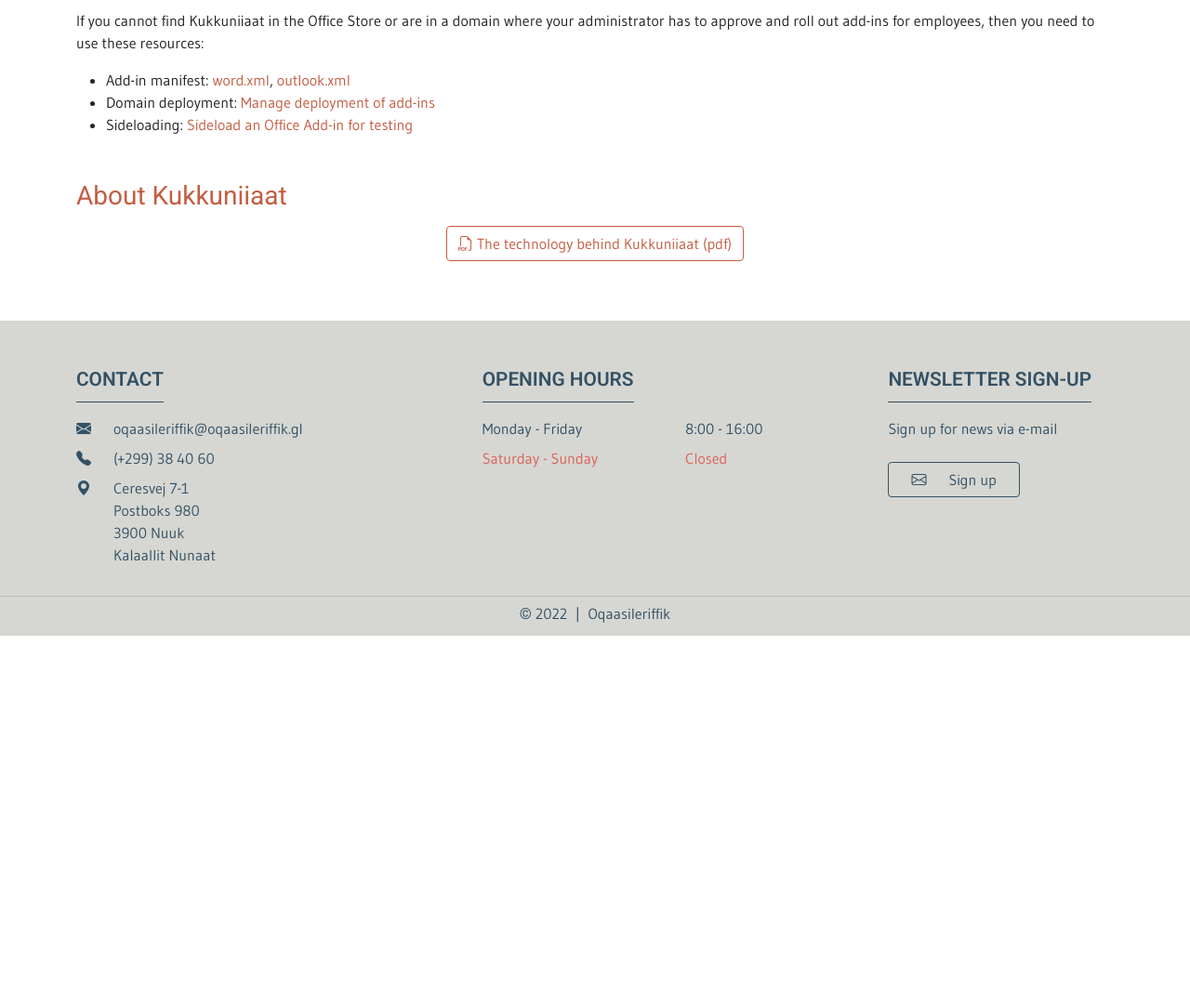
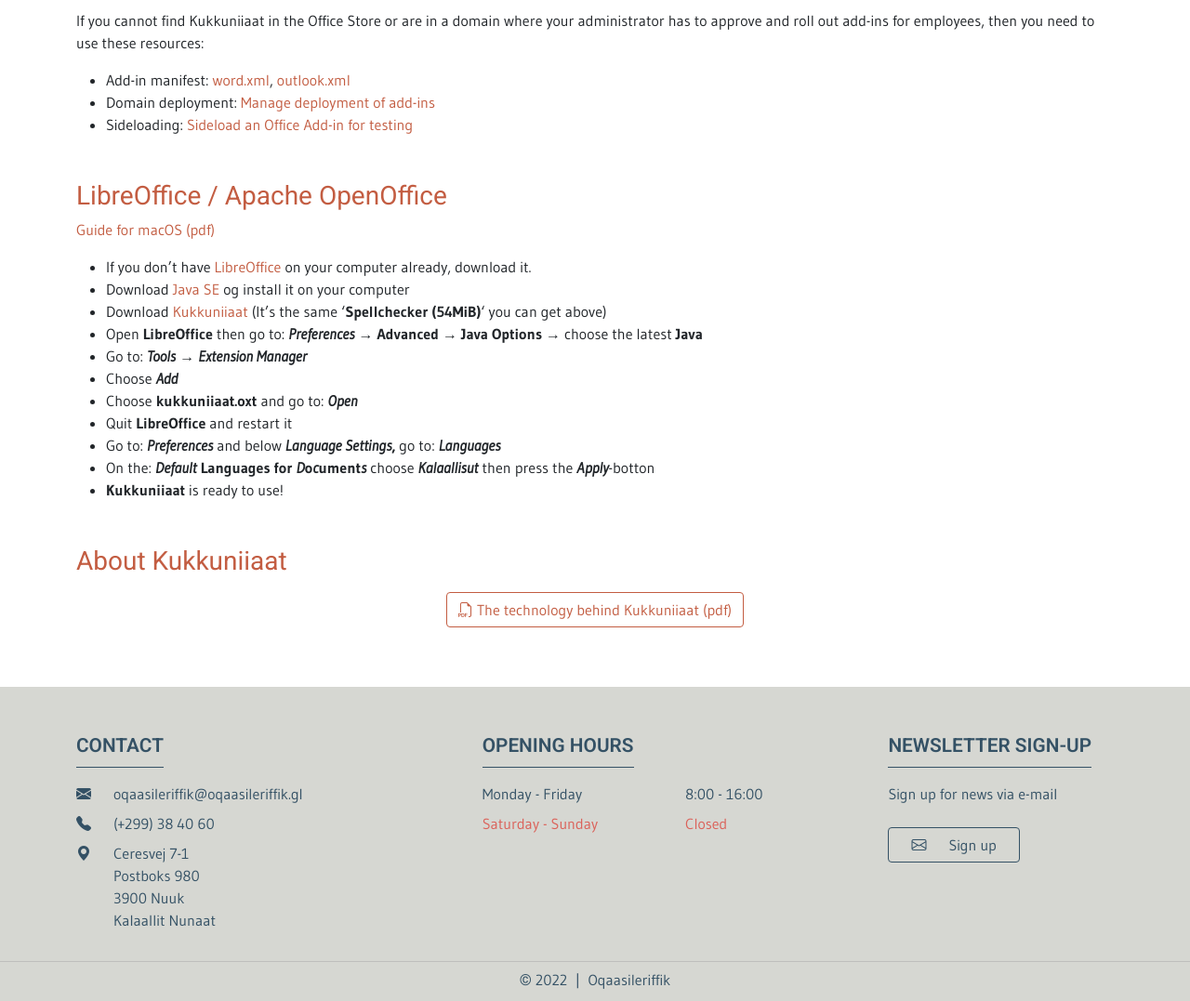
Before and after one commit to Oqaasileriffik/kukkuniiaat, a PHP site: page / in a window 1280 px wide. Shown: the part 548-1625 px from the top of the page at 93% size. Before the commit the page ends 1232 px from the top, so only its background shows below. Run offline with PHP 8.4, Linux system fonts and the light colour scheme; some libraries are stand-ins or nearby versions.

Commit message:
Add LO/AOO guide

```diff
--- a/www/_inc/l10n-dan.php
+++ b/www/_inc/l10n-dan.php
@@ -16,6 +16,17 @@
 $GLOBALS['-l10n']['dan']['HDR_TOS_CONFIDENTIALITY'] = 'Fortrolighed';
 $GLOBALS['-l10n']['dan']['HDR_TOS_PRIVACY'] = 'Privatlivspolitik';
 $GLOBALS['-l10n']['dan']['HDR_TOS_TERMS'] = 'Anvendelsesvilkår';
+$GLOBALS['-l10n']['dan']['HTML_LOAOO_020'] = '<li>Hent <a href="http://www.libreoffice.org/download/libreoffice-fresh/">LibreOffice</a> hvis du ikke har den i forvejen og installer den på din computer</li>
+<li>Hent <a href="https://www.oracle.com/technetwork/java/javase/downloads/index.html">Java SE</a> og installer den op din computer</li>
+<li>Hent <a href="/d/Kukkuniiaat.oxt">Kukkuniiaat </a> (Det er den samme ‘<b>Kukkuniiaat (54MiB)</b>‘som kan klikkes ovenpå)</li>
+<li style="text-align: left;">Åbn <b>LibreOffice</b> og gå til: <em><b>Indstillinger</b></em>&nbsp; →&nbsp; <em><b>Avanceret</b></em> →&nbsp; <em><b>Java-indstillinger</b></em> → vælg den nyeste <b>Java</b></li>
+<li>Gå til:<em><b> Funktioner</b></em> → <em><b>Udvidelsesadministration</b></em></li>
+<li><em>Tryk <b>Tilføj</b></em></li>
+<li>Vælg <b>kukkuniiaat.oxt</b> og gå til: <em><b>åbn</b></em></li>
+<li>Luk <b>LibreOffice</b>  ned og genstart den</li>
+<li><em>Gå til: <b>Indstillinger</b></em> og under <em><b>Sprogindstillinger</b></em>, gå til: <em><b>Sprog</b></em></li>
+<li><em>Inde i: <b>Standardsprog for dokumenter</b></em> vælg <b>kalaallisut</b> og tryk <b><em>Anvend</em></b>-knappen</li>
+<li><b>Kukkuniiaat</b> er klar til brug!</li>';
 $GLOBALS['-l10n']['dan']['LBL_EMAIL_ALL'] = 'Oqaasileriffik';
 $GLOBALS['-l10n']['dan']['LBL_EMAIL_DEV'] = 'Udvikleren';
 $GLOBALS['-l10n']['dan']['LBL_PRIVACY'] = 'Privatlivspolitik';
@@ -25,7 +36,7 @@
 $GLOBALS['-l10n']['dan']['SITE_SUBTITLE'] = 'Grønlandsk stavekontrol';
 $GLOBALS['-l10n']['dan']['SITE_TITLE'] = 'Grønlandsk stavekontrol &laquo; Kukkuniiaat &laquo; Oqaasileriffik';
 $GLOBALS['-l10n']['dan']['TXT_ABOUT_PDF'] = 'Teknikken bag Kukkuniiaat';
-$GLOBALS['-l10n']['dan']['TXT_COMING_SOON'] = 'kommer snart';
+$GLOBALS['-l10n']['dan']['TXT_LOAOO_010'] = '<a href="https://oqaasileriffik.gl/wp-content/uploads/2021/02/Instruktion-til-Mac-om-Kukkuniiaat_17.12.20.pdf">Instruktion til macOS(pdf)</a>';
 $GLOBALS['-l10n']['dan']['TXT_SIDELOAD_010'] = 'Hvis man ikke kan finde Kukkuniiaat i Office Store eller er på et domæne hvor ens administrator skal godkende og rulle add-ins ud til medarbejdere, så skal man bruge disse links:';
 $GLOBALS['-l10n']['dan']['TXT_SIDELOAD_020'] = 'Add-in manifest:';
 $GLOBALS['-l10n']['dan']['TXT_SIDELOAD_030'] = 'Domæne-deployment:';
--- a/www/_inc/l10n-eng.php
+++ b/www/_inc/l10n-eng.php
@@ -16,6 +16,17 @@
 $GLOBALS['-l10n']['eng']['HDR_TOS_CONFIDENTIALITY'] = 'Confidentiality';
 $GLOBALS['-l10n']['eng']['HDR_TOS_PRIVACY'] = 'Privacy Policy';
 $GLOBALS['-l10n']['eng']['HDR_TOS_TERMS'] = 'Terms of Service';
+$GLOBALS['-l10n']['eng']['HTML_LOAOO_020'] = '<li>If you don’t have <a href="http://www.libreoffice.org/download/libreoffice-fresh/">LibreOffice</a> on your computer already, download it.</li>
+<li>Download <a href="https://www.oracle.com/technetwork/java/javase/downloads/index.html">Java SE</a> og install it on your computer</li>
+<li>Download <a href="/d/Kukkuniiaat.oxt">Kukkuniiaat</a> (It’s the same ‘<b>Spellchecker (54MiB)</b>‘ you can get above)</li>
+<li>Open<b> LibreOffice</b> then go to: <b><i><b>Preferences</b></i></b> → <b>A</b><b>d</b><b>vance</b><b>d</b> → <b>Java</b><b> Options</b> → choose the latest <b>Java</b></li>
+<li>Go to: <b><i><b>Tools</b></i></b> → <b><i><b>Extension Manager</b></i></b></li>
+<li>Choose <b><i><b>Add</b></i></b></li>
+<li>Choose <b>kukkuniiaat.oxt</b> and go to: <b><i><b>O</b></i></b><b><i><b>pen</b></i></b></li>
+<li>Quit <b>LibreOffice</b> and restart it</li>
+<li>Go to: <b><i><b>Preferences</b></i></b> and below <b><i><b>Language Settings</b></i></b><b>, </b>go to: <b><i><b>Languages</b></i></b></li>
+<li>On the: <b><i><b>Default</b></i></b> <b>Languages </b><b>for </b><b><i><b>D</b></i></b><b>o</b><b><i><b>c</b></i></b><b>ument</b><b><i><b>s</b></i></b> choose <b><i>K</i></b><b><i>alaallisut</i></b> then press the <em><b>Apply</b></em>-botton</li>
+<li><b>Kukkuniiaat</b> is ready to use!</li>';
 $GLOBALS['-l10n']['eng']['LBL_EMAIL_ALL'] = 'Oqaasileriffik';
 $GLOBALS['-l10n']['eng']['LBL_EMAIL_DEV'] = 'Developer';
 $GLOBALS['-l10n']['eng']['LBL_PRIVACY'] = 'Privacy policy';
@@ -25,7 +36,7 @@
 $GLOBALS['-l10n']['eng']['SITE_SUBTITLE'] = 'Greenlandic Spell Checker';
 $GLOBALS['-l10n']['eng']['SITE_TITLE'] = 'Greenlandic Spell Checker &laquo; Kukkuniiaat &laquo; Oqaasileriffik';
 $GLOBALS['-l10n']['eng']['TXT_ABOUT_PDF'] = 'The technology behind Kukkuniiaat';
-$GLOBALS['-l10n']['eng']['TXT_COMING_SOON'] = 'coming soon';
+$GLOBALS['-l10n']['eng']['TXT_LOAOO_010'] = '<a href="https://oqaasileriffik.gl/wp-content/uploads/2021/02/Instruction-to-Mac-about-Kukkuniiaat1.pdf">Guide for macOS (pdf)</a>';
 $GLOBALS['-l10n']['eng']['TXT_SIDELOAD_010'] = 'If you cannot find Kukkuniiaat in the Office Store or are in a domain where your administrator has to approve and roll out add-ins for employees, then you need to use these resources:';
 $GLOBALS['-l10n']['eng']['TXT_SIDELOAD_020'] = 'Add-in manifest:';
 $GLOBALS['-l10n']['eng']['TXT_SIDELOAD_030'] = 'Domain deployment:';
--- a/www/_inc/l10n-kal.php
+++ b/www/_inc/l10n-kal.php
@@ -16,6 +16,16 @@
 $GLOBALS['-l10n']['kal']['HDR_TOS_CONFIDENTIALITY'] = 'Ingerlatitseqqiinnginnissaq';
 $GLOBALS['-l10n']['kal']['HDR_TOS_PRIVACY'] = 'Inunnut paasissutissat pillugit politikki';
 $GLOBALS['-l10n']['kal']['HDR_TOS_TERMS'] = 'Atuisumut atugassarititaasut';
+$GLOBALS['-l10n']['kal']['HTML_LOAOO_020'] = '<li><a href="http://www.libreoffice.org/download/libreoffice-fresh/">LibreOffice</a> pigeriinngikkukku aajuk qarasaasiannullu ikkullugu</li>
+<li><a href="https://www.oracle.com/technetwork/java/javase/downloads/index.html">Java SE</a> aajuk qarasaasiannullu ikkullugu</li>
+<li><a href="/d/Kukkuniiaat.oxt">Kukkuniiaat aajuk</a> (Qulaani ‘<b>Kukkuniiaat (54MiB)</b>‘-mik allassimasoq assigiinnarpaa)</li>
+<li style="text-align: left;"><b>LibreOffice</b> ammaruk kiisalu uku tuukkit: <em><b>Indstillinger</b></em>&nbsp; →&nbsp; <em><b>Avanceret</b></em> →&nbsp; <em><b>Java-indstillinger</b></em> → <b>Java</b> nutaanerpaaq toqqaruk</li><li>Uku iserfigikkit:<em><b> Funktioner</b></em> → <em><b>Udvidelsesadministration</b></em></li>
+<li><em><b>Tilføj</b></em> tooruk</li>
+<li><b>kukkuniiaat.oxt</b> toqqariarlugu <em><b>åbn</b></em> tooruk</li>
+<li><b>LibreOffice</b> qameriarlugu ikeqqiguk</li>
+<li><em><b>Indstillinger</b></em> iserfigeriarlugu <em><b>Sprogindstillinger</b></em>imi <em><b>Sprog</b></em> iserfigiuk</li>
+<li><em><b>Standardsprog for dokumenter</b></em>imi <b>kalaallisut</b> toqqaruk <b><em>Anvend</em></b> toorlugu</li>
+<li><b>Kukkuniiaat</b> atorsinnaanngorpat!</li>';
 $GLOBALS['-l10n']['kal']['LBL_EMAIL_ALL'] = 'Oqaasileriffik';
 $GLOBALS['-l10n']['kal']['LBL_EMAIL_DEV'] = 'Ineriartortitsisoq';
 $GLOBALS['-l10n']['kal']['LBL_PRIVACY'] = 'Inunnut paasissutissat pillugit politikki';
@@ -25,7 +35,7 @@
 $GLOBALS['-l10n']['kal']['SITE_SUBTITLE'] = 'Kalaallisut kukkuniiaat';
 $GLOBALS['-l10n']['kal']['SITE_TITLE'] = 'Kukkuniiaat &laquo; Oqaasileriffik';
 $GLOBALS['-l10n']['kal']['TXT_ABOUT_PDF'] = 'Kukkuniiaat pillugu paasissutissat';
-$GLOBALS['-l10n']['kal']['TXT_COMING_SOON'] = 'saqqummingajalerpoq';
+$GLOBALS['-l10n']['kal']['TXT_LOAOO_010'] = '<a href="https://oqaasileriffik.gl/wp-content/uploads/2017/03/Mac-ip-Kukkuniiaasernissaanut-ilitsersuut.pdf">Ilitsersuut (pdf)</a>';
 $GLOBALS['-l10n']['kal']['TXT_SIDELOAD_010'] = 'Office Storemi Kukkuniiaat nassaarisinnaanngikkaanni imaluunniit domæne-limmik attaveqaraanni aatsaat qarasaasiamut administratorinit akueriteqqaarlugu aallersinnaasumik innersuussissutit makku aqqutigineqassapput:';
 $GLOBALS['-l10n']['kal']['TXT_SUPPORT_CONTACT'] = 'Ikiorneqarnissamik pisariaqartitsiguit ataani allassimasut aqqutigalugit attaveqarfigisinnaavatsigut.';
 $GLOBALS['-l10n']['kal']['TXT_TOS_3RDPARTY'] = 'Google Docsimut, Microsoft Wordimut, Microsoft Outlookimut, Adobe InDesignimut programminik ilassutinik (udvidelser) allanillu qarasaasiap pisariaqartitaanik ilassutinik (add-ins) ineriartortitsisut programmit atukkatit aqqutigalugit paasissutissat uku piumasinnaavaat: atuisutut paasissutissat aamma inummut paasissutissat, taakkuli uatsinnut ingerlateqqinneqarnavianngillat. Programmit atukkatit taamaallaat atuisutut paasissutissatit atorlugit oqaatsit programmimi atorneqartussat eqqoriarnissaannut aallaqqaammut atorneqassapput.
--- a/www/_pages/index.php
+++ b/www/_pages/index.php
@@ -38,6 +38,17 @@
 
 <div class="row">
 <div class="col my-3">
+<h3>LibreOffice / Apache OpenOffice</h3>
+<p>{l10n:TXT_LOAOO_010}</p>
+
+<ul>
+	{l10n:HTML_LOAOO_020}
+</ul>
+</div>
+</div>
+
+<div class="row">
+<div class="col my-3">
 <h3>{l10n:HDR_ABOUT}</h3>
 <div class="text-center my-3">
 <a class="btn btn-outline-primary" href="{l10n:URL_ABOUT_PDF}"><i class="bi bi-filetype-pdf"></i> {l10n:TXT_ABOUT_PDF} (pdf)</a>
--- a/www/l10n.php
+++ b/www/l10n.php
@@ -14,7 +14,9 @@
 	];
 $csv = fopen('php://memory', 'w+b');
 foreach ($gdocs as $gd) {
-	fwrite($csv, file_get_contents($gd));
+	$gd = file_get_contents($gd);
+	$gd = str_replace("\r\n", "\n", $gd);
+	fwrite($csv, $gd);
 	fwrite($csv, "\n");
 }
 fseek($csv, 0);
```
